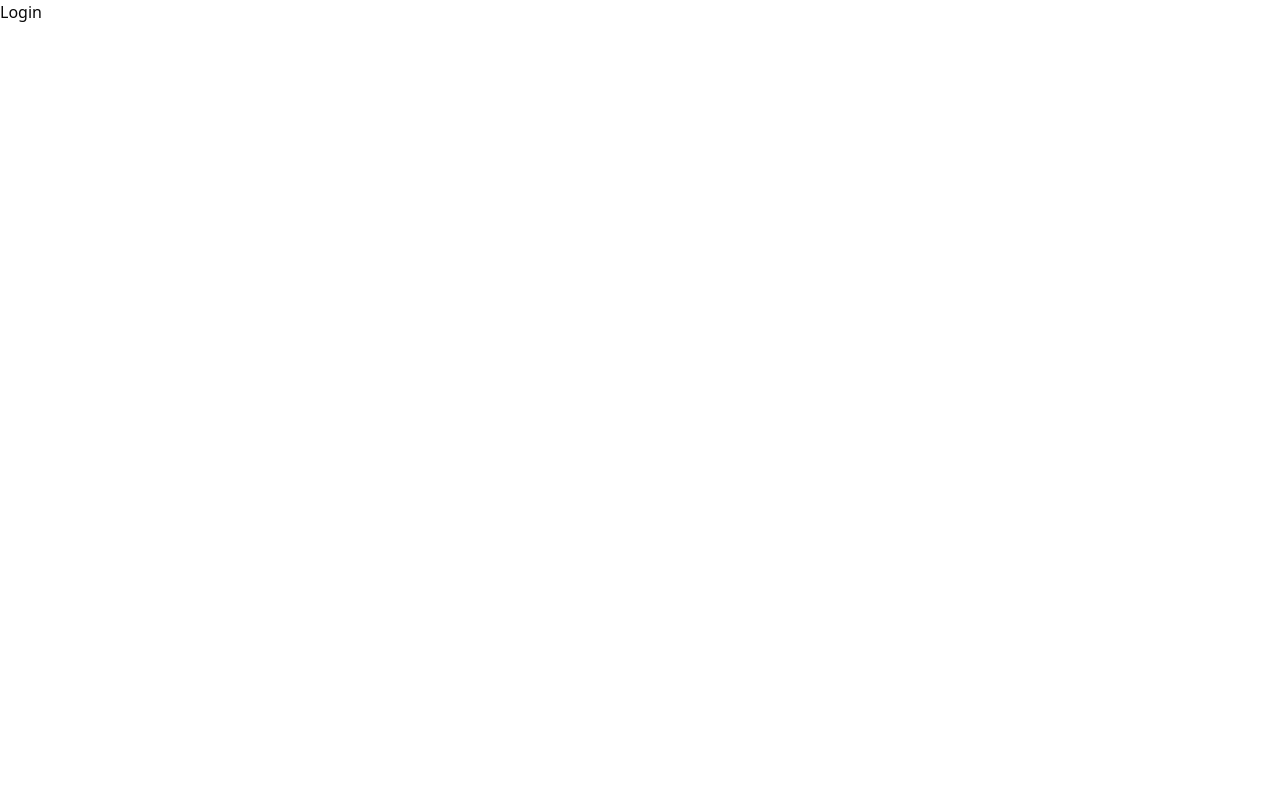
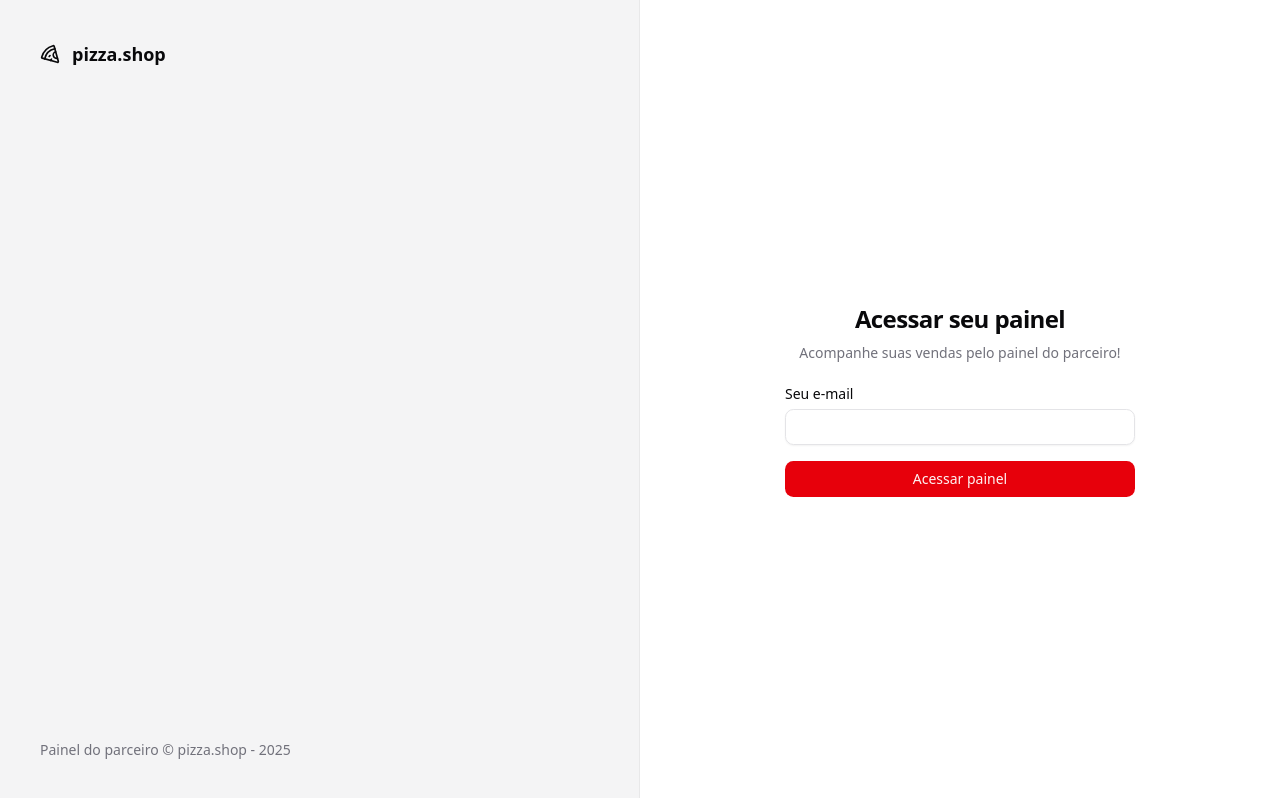
Before and after one commit to EnzoXavier1001/pizzashop-web, a React (Vite) app: page /sign-in in a window 1280 px wide. Built offline with nearby package versions, Linux system fonts and the light colour scheme.

Commit message:
feat: implement login UI and prepare for API integration

```diff
--- a/src/App.tsx
+++ b/src/App.tsx
@@ -1,6 +1,12 @@
+import { Helmet, HelmetProvider } from "react-helmet-async";
 import { RouterProvider } from "react-router";
 import { router } from "./routes";
 
 export function App() {
-	return <RouterProvider router={router}></RouterProvider>;
+	return (
+		<HelmetProvider>
+			<Helmet titleTemplate="%s | pizza.shop" />
+			<RouterProvider router={router}></RouterProvider>
+		</HelmetProvider>
+	);
 }
--- /dev/null
+++ b/src/components/ui/input.tsx
@@ -0,0 +1,21 @@
+import * as React from "react"
+
+import { cn } from "@/lib/utils"
+
+function Input({ className, type, ...props }: React.ComponentProps<"input">) {
+  return (
+    <input
+      type={type}
+      data-slot="input"
+      className={cn(
+        "file:text-foreground placeholder:text-muted-foreground selection:bg-primary selection:text-primary-foreground dark:bg-input/30 border-input h-9 w-full min-w-0 rounded-md border bg-transparent px-3 py-1 text-base shadow-xs transition-[color,box-shadow] outline-none file:inline-flex file:h-7 file:border-0 file:bg-transparent file:text-sm file:font-medium disabled:pointer-events-none disabled:cursor-not-allowed disabled:opacity-50 md:text-sm",
+        "focus-visible:border-ring focus-visible:ring-ring/50 focus-visible:ring-[3px]",
+        "aria-invalid:ring-destructive/20 dark:aria-invalid:ring-destructive/40 aria-invalid:border-destructive",
+        className
+      )}
+      {...props}
+    />
+  )
+}
+
+export { Input }
--- /dev/null
+++ b/src/components/ui/label.tsx
@@ -0,0 +1,22 @@
+import * as React from "react"
+import * as LabelPrimitive from "@radix-ui/react-label"
+
+import { cn } from "@/lib/utils"
+
+function Label({
+  className,
+  ...props
+}: React.ComponentProps<typeof LabelPrimitive.Root>) {
+  return (
+    <LabelPrimitive.Root
+      data-slot="label"
+      className={cn(
+        "flex items-center gap-2 text-sm leading-none font-medium select-none group-data-[disabled=true]:pointer-events-none group-data-[disabled=true]:opacity-50 peer-disabled:cursor-not-allowed peer-disabled:opacity-50",
+        className
+      )}
+      {...props}
+    />
+  )
+}
+
+export { Label }
--- a/src/global.css
+++ b/src/global.css
@@ -42,38 +42,72 @@
 }
 
 :root {
-  --radius: 0.625rem;
+  --radius: 0.65rem;
   --background: oklch(1 0 0);
-  --foreground: oklch(0.145 0 0);
+  --foreground: oklch(0.141 0.005 285.823);
   --card: oklch(1 0 0);
-  --card-foreground: oklch(0.145 0 0);
+  --card-foreground: oklch(0.141 0.005 285.823);
   --popover: oklch(1 0 0);
-  --popover-foreground: oklch(0.145 0 0);
-  --primary: oklch(0.205 0 0);
-  --primary-foreground: oklch(0.985 0 0);
-  --secondary: oklch(0.97 0 0);
-  --secondary-foreground: oklch(0.205 0 0);
-  --muted: oklch(0.97 0 0);
-  --muted-foreground: oklch(0.556 0 0);
-  --accent: oklch(0.97 0 0);
-  --accent-foreground: oklch(0.205 0 0);
+  --popover-foreground: oklch(0.141 0.005 285.823);
+  --primary: oklch(0.577 0.245 27.325);
+  --primary-foreground: oklch(0.971 0.013 17.38);
+  --secondary: oklch(0.967 0.001 286.375);
+  --secondary-foreground: oklch(0.21 0.006 285.885);
+  --muted: oklch(0.967 0.001 286.375);
+  --muted-foreground: oklch(0.552 0.016 285.938);
+  --accent: oklch(0.967 0.001 286.375);
+  --accent-foreground: oklch(0.21 0.006 285.885);
   --destructive: oklch(0.577 0.245 27.325);
-  --border: oklch(0.922 0 0);
-  --input: oklch(0.922 0 0);
-  --ring: oklch(0.708 0 0);
-  --chart-1: oklch(0.646 0.222 41.116);
-  --chart-2: oklch(0.6 0.118 184.704);
-  --chart-3: oklch(0.398 0.07 227.392);
-  --chart-4: oklch(0.828 0.189 84.429);
-  --chart-5: oklch(0.769 0.188 70.08);
+  --border: oklch(0.92 0.004 286.32);
+  --input: oklch(0.92 0.004 286.32);
+  --ring: oklch(0.704 0.191 22.216);
+  --chart-1: oklch(0.808 0.114 19.571);
+  --chart-2: oklch(0.637 0.237 25.331);
+  --chart-3: oklch(0.577 0.245 27.325);
+  --chart-4: oklch(0.505 0.213 27.518);
+  --chart-5: oklch(0.444 0.177 26.899);
   --sidebar: oklch(0.985 0 0);
-  --sidebar-foreground: oklch(0.145 0 0);
-  --sidebar-primary: oklch(0.205 0 0);
-  --sidebar-primary-foreground: oklch(0.985 0 0);
-  --sidebar-accent: oklch(0.97 0 0);
-  --sidebar-accent-foreground: oklch(0.205 0 0);
-  --sidebar-border: oklch(0.922 0 0);
-  --sidebar-ring: oklch(0.708 0 0);
+  --sidebar-foreground: oklch(0.141 0.005 285.823);
+  --sidebar-primary: oklch(0.577 0.245 27.325);
+  --sidebar-primary-foreground: oklch(0.971 0.013 17.38);
+  --sidebar-accent: oklch(0.967 0.001 286.375);
+  --sidebar-accent-foreground: oklch(0.21 0.006 285.885);
+  --sidebar-border: oklch(0.92 0.004 286.32);
+  --sidebar-ring: oklch(0.704 0.191 22.216);
+}
+
+.dark {
+  --background: oklch(0.141 0.005 285.823);
+  --foreground: oklch(0.985 0 0);
+  --card: oklch(0.21 0.006 285.885);
+  --card-foreground: oklch(0.985 0 0);
+  --popover: oklch(0.21 0.006 285.885);
+  --popover-foreground: oklch(0.985 0 0);
+  --primary: oklch(0.637 0.237 25.331);
+  --primary-foreground: oklch(0.971 0.013 17.38);
+  --secondary: oklch(0.274 0.006 286.033);
+  --secondary-foreground: oklch(0.985 0 0);
+  --muted: oklch(0.274 0.006 286.033);
+  --muted-foreground: oklch(0.705 0.015 286.067);
+  --accent: oklch(0.274 0.006 286.033);
+  --accent-foreground: oklch(0.985 0 0);
+  --destructive: oklch(0.704 0.191 22.216);
+  --border: oklch(1 0 0 / 10%);
+  --input: oklch(1 0 0 / 15%);
+  --ring: oklch(0.396 0.141 25.723);
+  --chart-1: oklch(0.808 0.114 19.571);
+  --chart-2: oklch(0.637 0.237 25.331);
+  --chart-3: oklch(0.577 0.245 27.325);
+  --chart-4: oklch(0.505 0.213 27.518);
+  --chart-5: oklch(0.444 0.177 26.899);
+  --sidebar: oklch(0.21 0.006 285.885);
+  --sidebar-foreground: oklch(0.985 0 0);
+  --sidebar-primary: oklch(0.637 0.237 25.331);
+  --sidebar-primary-foreground: oklch(0.971 0.013 17.38);
+  --sidebar-accent: oklch(0.274 0.006 286.033);
+  --sidebar-accent-foreground: oklch(0.985 0 0);
+  --sidebar-border: oklch(1 0 0 / 10%);
+  --sidebar-ring: oklch(0.396 0.141 25.723);
 }
 
 .dark {
--- /dev/null
+++ b/src/pages/_layouts/app.tsx
@@ -0,0 +1,13 @@
+import { Outlet } from "react-router";
+
+export function AppLayout() {
+	return (
+		<div>
+			<h1>Cabeçalho</h1>
+
+			<div>
+				<Outlet />
+			</div>
+		</div>
+	);
+}
--- /dev/null
+++ b/src/pages/_layouts/auth.tsx
@@ -0,0 +1,22 @@
+import { Pizza } from "lucide-react";
+import { Outlet } from "react-router";
+
+export function AuthLayout() {
+	return (
+		<div className="min-h-screen grid grid-cols-2">
+			<div className="h-full border-r border-foreground/5 bg-muted p-10 text-muted-foreground flex flex-col justify-between">
+				<div className="flex items-center gap-3 text-lg text-foreground">
+					<Pizza className="h-5 w-5" />
+					<span className="font-semibold">pizza.shop</span>
+				</div>
+				<footer className="text-sm">
+					Painel do parceiro &copy; pizza.shop - {new Date().getFullYear()}
+				</footer>
+			</div>
+
+			<div className="flex flex-col items-center justify-center">
+				<Outlet />
+			</div>
+		</div>
+	);
+}
--- a/src/pages/app/dashboard.tsx
+++ b/src/pages/app/dashboard.tsx
@@ -1,3 +1,10 @@
+import { Helmet } from "react-helmet-async";
+
 export function Dashboard() {
-	return <h1>Dashboard</h1>;
+	return (
+		<>
+			<Helmet title="Dashboard" />
+			<h1>Dashboard</h1>
+		</>
+	);
 }
--- a/src/pages/auth/sign-in.tsx
+++ b/src/pages/auth/sign-in.tsx
@@ -1,3 +1,52 @@
+import { Helmet } from "react-helmet-async";
+import { useForm } from "react-hook-form";
+import { z } from "zod";
+import { Button } from "@/components/ui/button";
+import { Input } from "@/components/ui/input";
+import { Label } from "@/components/ui/label";
+
+const signInForm = z.object({
+	email: z.string().email(),
+});
+
+type SignInForm = z.infer<typeof signInForm>;
+
 export function SignIn() {
-	return <h1>Login</h1>;
+	const {
+		register,
+		handleSubmit,
+		formState: { isSubmitting },
+	} = useForm<SignInForm>();
+
+	async function handleSignIn(data: SignInForm) {
+		console.log(data);
+		await new Promise((resolve) => setTimeout(resolve, 2000));
+	}
+
+	return (
+		<>
+			<Helmet title="Login" />
+			<div className="p-8">
+				<div className="w-[350px] flex flex-col justify-center gap-6">
+					<div className="flex flex-col gap-2 text-center">
+						<h1 className="text-2xl font-semibold tracking-tight">Acessar seu painel</h1>
+						<p className="text-sm text-muted-foreground">
+							Acompanhe suas vendas pelo painel do parceiro!
+						</p>
+					</div>
+
+					<form className="space-y-4" onSubmit={handleSubmit(handleSignIn)}>
+						<div className="space-y-2">
+							<Label htmlFor="email">Seu e-mail</Label>
+							<Input id="email" {...register("email")} type="email" />
+						</div>
+
+						<Button className="w-full" type="submit" disabled={isSubmitting}>
+							Acessar painel
+						</Button>
+					</form>
+				</div>
+			</div>
+		</>
+	);
 }
```
Also changed, not shown: package.json (+6 -1 lines), src/routes.tsx (+12 -2 lines), 1 other file (tests, documents, lock files or other folders).
